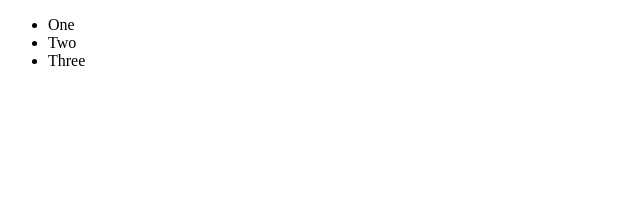
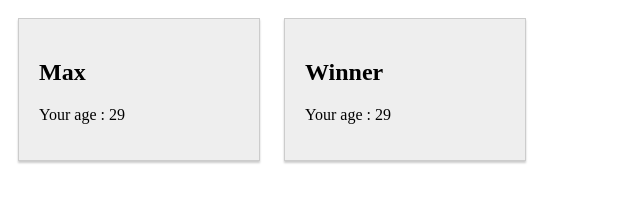
Before and after one commit to kartheekgadduru/csswebpythonjs, a plain HTML site: page index.html in a window 1280 px wide. Shown: the whole page, without its empty margins (0-640 px from the left). Drawn offline with Linux system fonts and the light colour scheme.

Commit message:
cards contest

```diff
--- a/index.html
+++ b/index.html
@@ -3,12 +3,26 @@
 <head>
 	<meta charset="UTF-8">
 	<title>Cs 50</title>
+	<style>
+	.person{
+		display: inline-block;
+		margin: 10px;
+		border: 1px solid #ccc;
+		box-shadow:0 2px 2px  #ccc;
+		width: 200px;
+		padding: 20px;
+		background-color: #eee;
+	}
+</style>
 </head>
 <body>
-	<ul>
-		<li>One</li>
-		<li>Two</li>
-		<li>Three</li>
-	</ul>
+	<div class="person">
+		<h2>Max</h2>
+		<p>Your age : 29</p>
+	</div>
+	<div class="person">
+		<h2>Winner</h2>
+		<p>Your age : 29</p>
+	</div>
 </body>
 </html>
```
